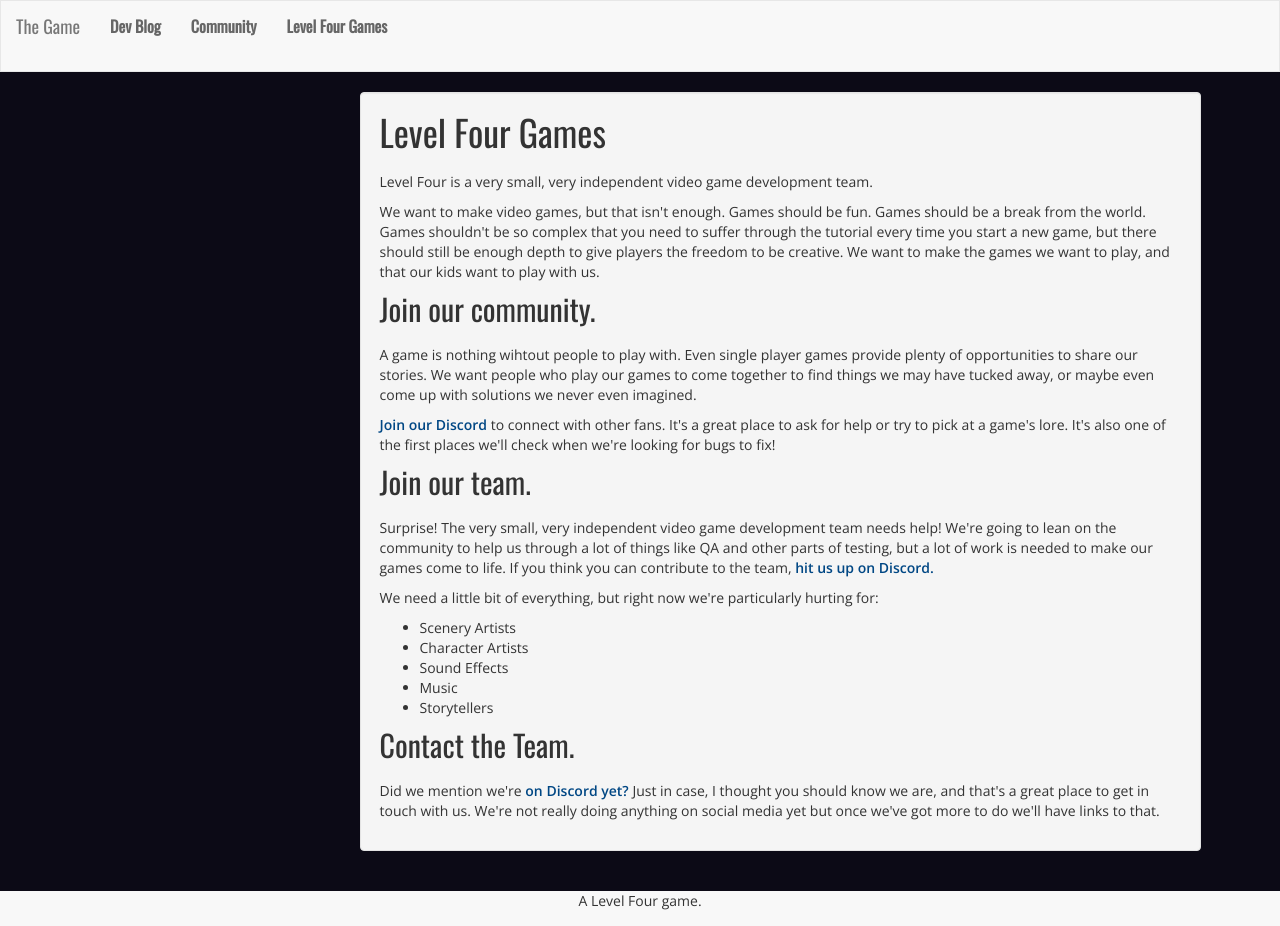
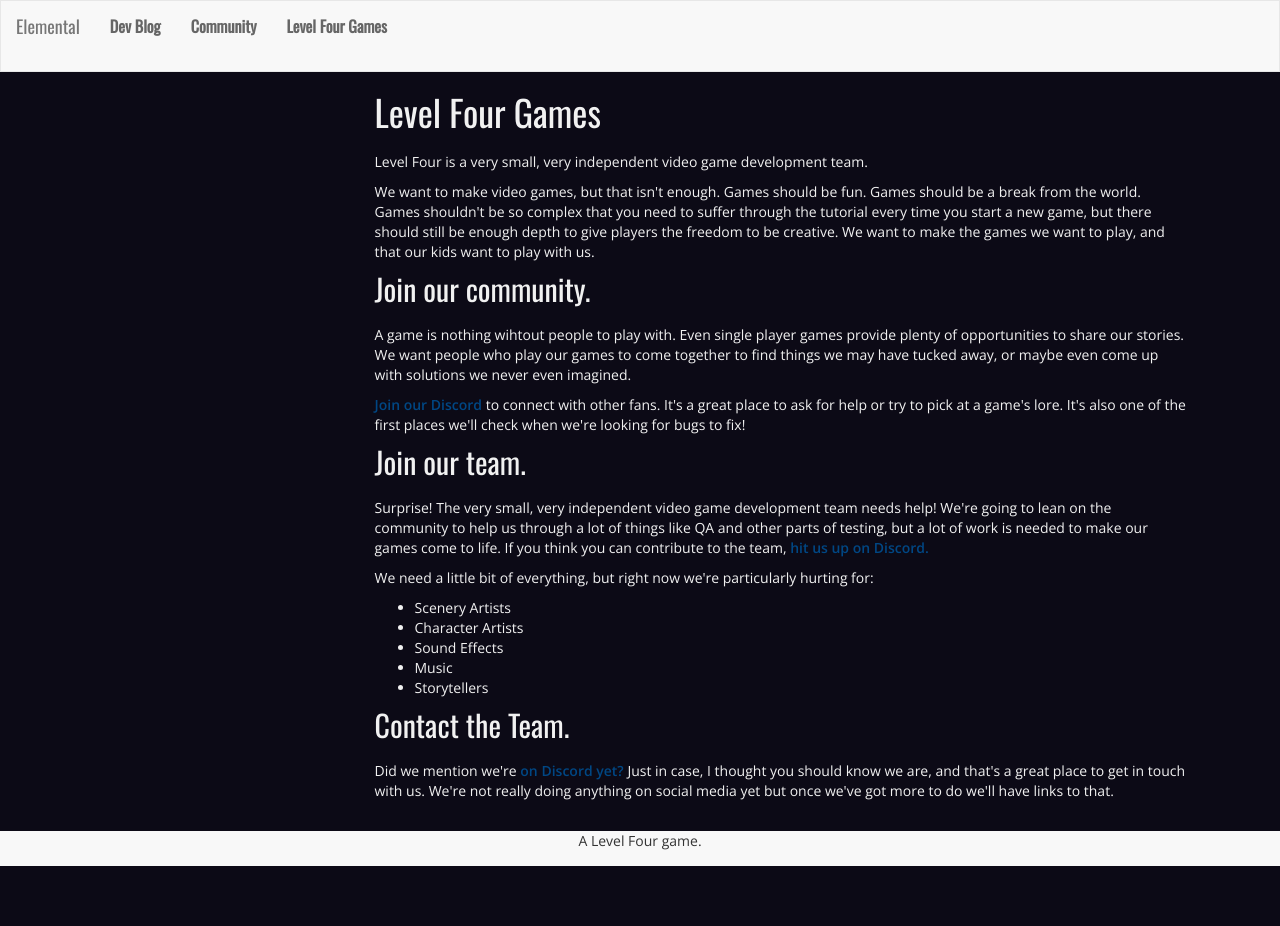
Before and after one commit to mwhittaker00/affinity, a plain HTML site: page level4.html in a window 1280 px wide. After the commit the page ends 866 px from the top, so only its background shows below. Drawn offline with nearby package versions, Linux system fonts and the light colour scheme.

Commit message:
Update level4.html

```diff
--- a/level4.html
+++ b/level4.html
@@ -1,5 +1,6 @@
 <!DOCTYPE html>
 <html>
+  <title>Level Four Games</title>
 <head>
   <script src="https://ajax.googleapis.com/ajax/libs/jquery/3.3.1/jquery.min.js"></script>
   <link href='https://fonts.googleapis.com/css?family=Open+Sans:400,600|Oswald' rel='stylesheet' type='text/css'>
@@ -17,7 +18,7 @@
         <span class="icon-bar"></span>
         <span class="icon-bar"></span>
       </button>
-      <a class="navbar-brand h1" href='/'>The Game</a>
+      <a class="navbar-brand h1" href='/'>Elemental</a>
     </div>
 
     <!-- Collect the nav links, forms, and other content for toggling -->
@@ -38,7 +39,7 @@
     <div class='row-fluid'>
       <div class='col-md-3'>
       </div>
-      <div class='col-md-9 well'>
+      <div class='col-md-9'>
         <h1>Level Four Games</h1>
 
         <p>Level Four is a very small, very independent video game development team.</p>
```
